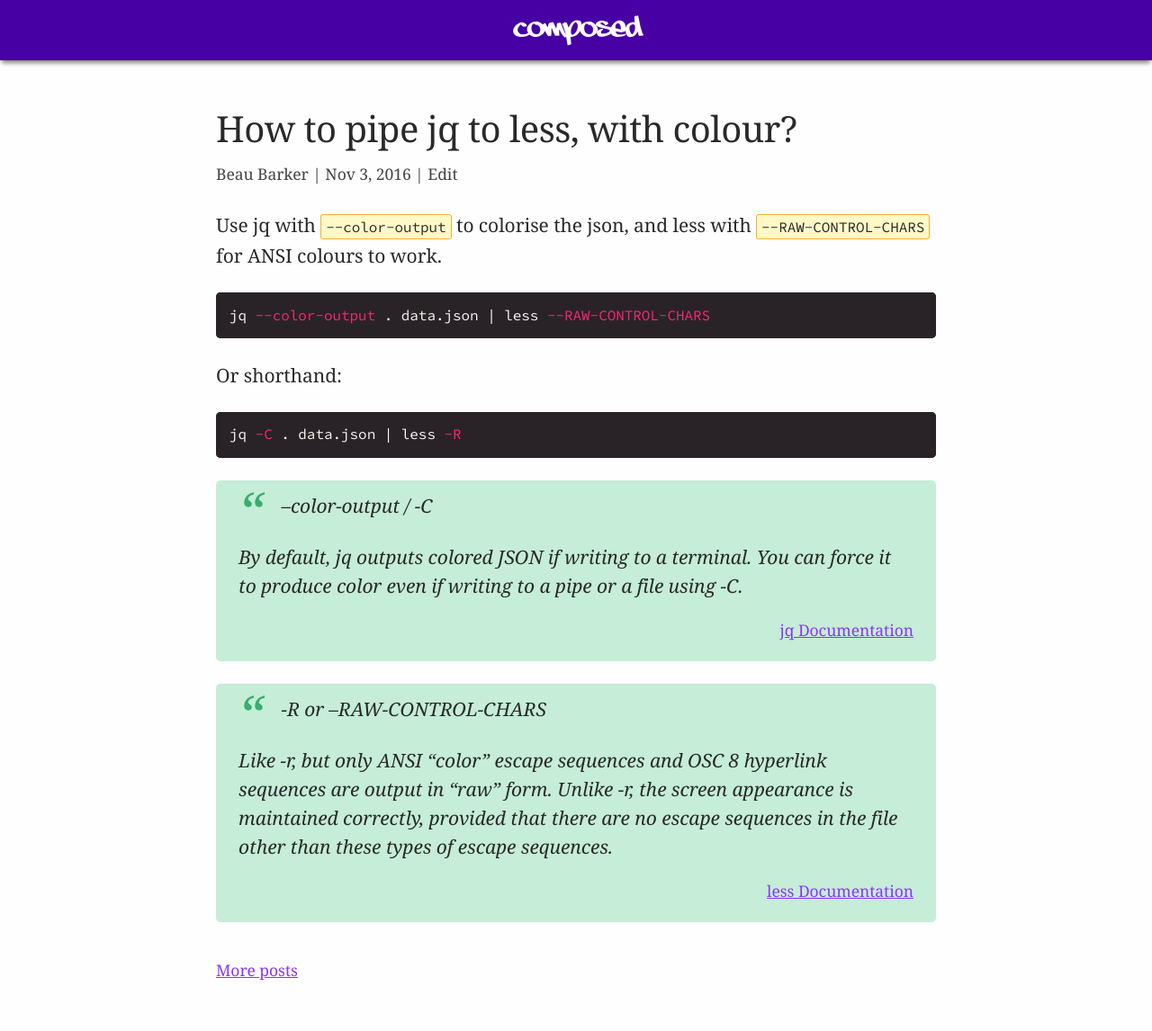
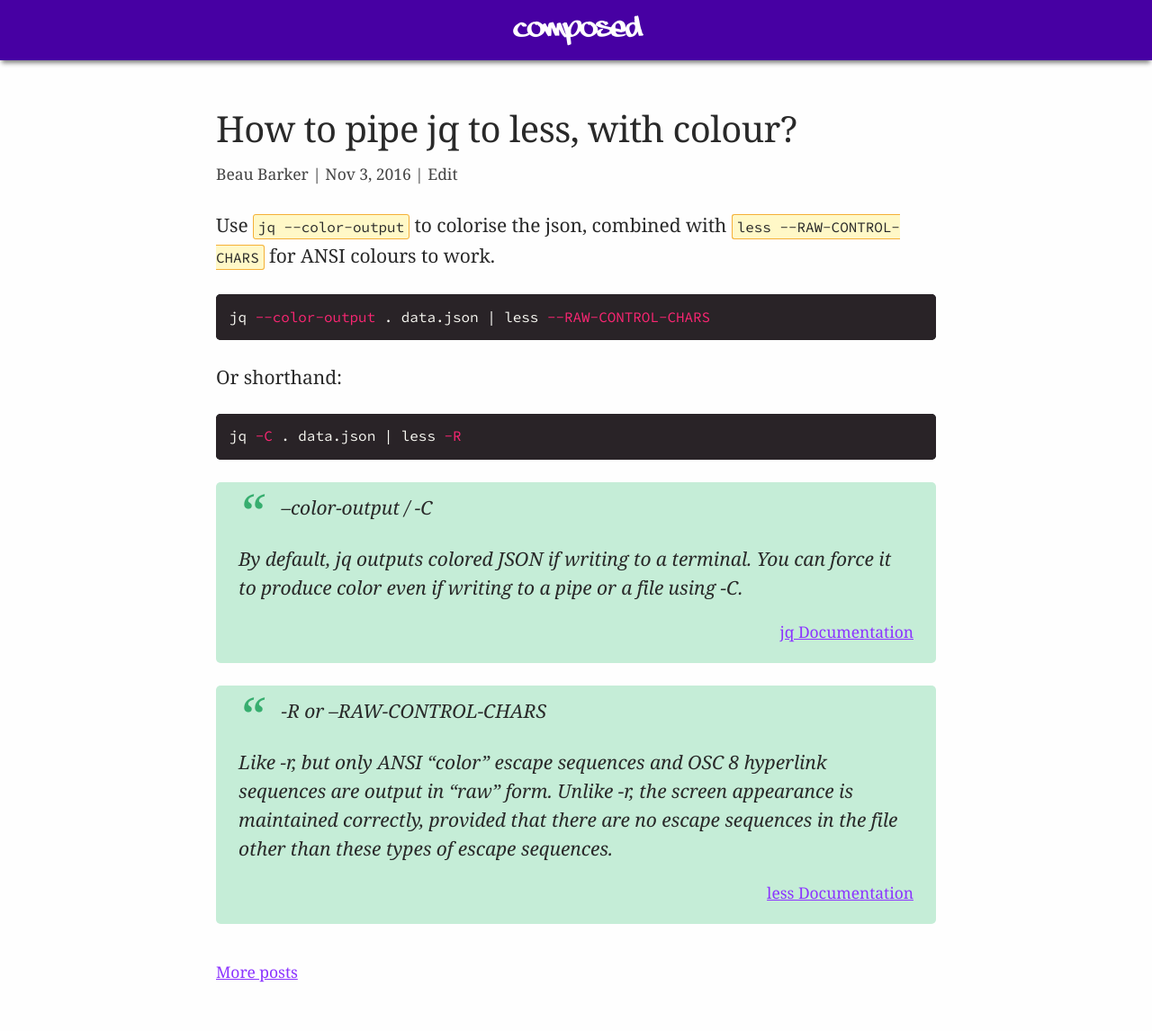
Before and after one commit to explodinglabs/explodinglabs.github.io, a Jekyll site: the page built from docs/_posts/2016-11-03-pipe-jq-to-less.markdown, in a window 1280 px wide. Shown: the whole page at 90% size. Built offline with Jekyll 4.4.1, drawn with Linux system fonts in a browser that asks for light colours.

Commit message:
Update 2016-11-03-pipe-jq-to-less.markdown

````diff
--- a/docs/_posts/2016-11-03-pipe-jq-to-less.markdown
+++ b/docs/_posts/2016-11-03-pipe-jq-to-less.markdown
@@ -3,8 +3,8 @@ layout: post
 title: How to pipe jq to less, with colour?
 permalink: /pipe-jq-to-less
 ---
-Use jq with `--color-output` to colorise the json,
-and less with `--RAW-CONTROL-CHARS` for ANSI colours to work.
+Use `jq --color-output` to colorise the json,
+combined with `less --RAW-CONTROL-CHARS` for ANSI colours to work.
 
 ```sh
 jq --color-output . data.json | less --RAW-CONTROL-CHARS
````
